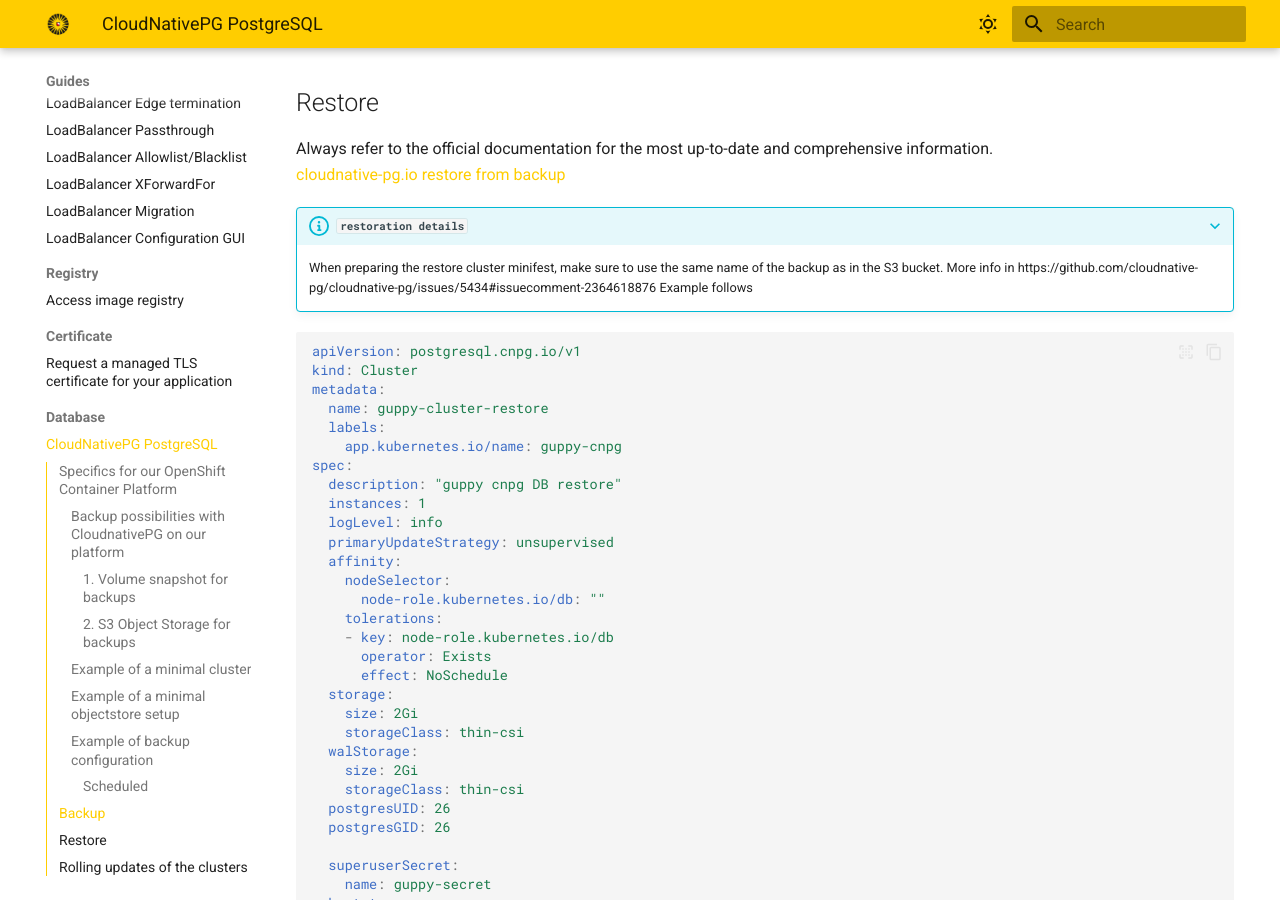
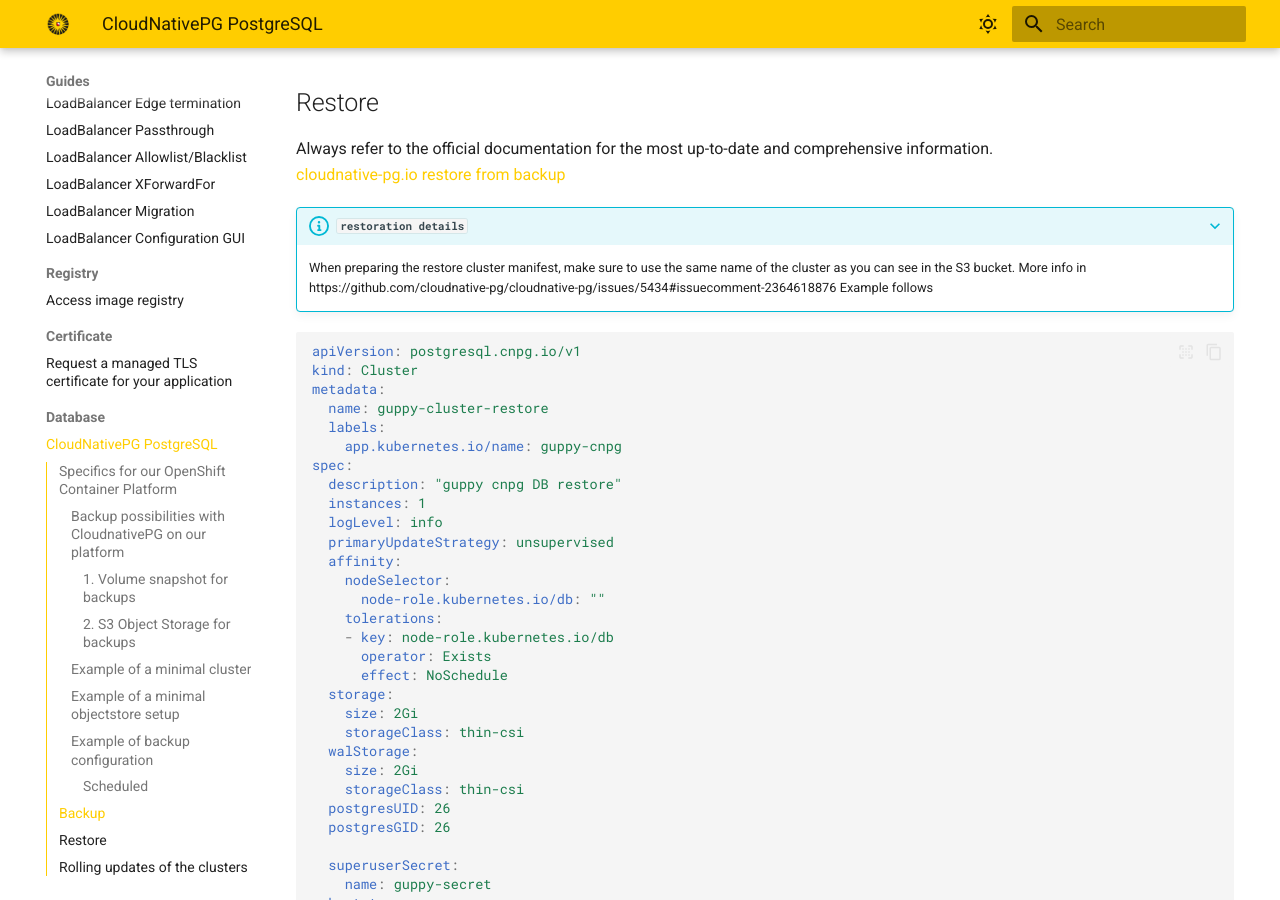
Before and after one commit to UtrechtUniversity/containerplatform-docs, an MkDocs documentation site: the page built from docs/content/guides/cloudnativepg-operator.md, in a window 1280 px wide and 900 px high, scrolled down 4333 px. Built offline with MkDocs 1.6.1 and Material for MkDocs 9.7.7, drawn with Linux system fonts in a browser that asks for light colours.

Commit message:
Update restoration details in CloudnativePG documentation for clarity

````diff
--- a/docs/content/guides/cloudnativepg-operator.md
+++ b/docs/content/guides/cloudnativepg-operator.md
@@ -195,7 +195,7 @@
 <a href="https://cloudnative-pg.io/documentation/1.27/recovery/" target="_blank">cloudnative-pg.io restore from backup</a>
 
 ???+ info "`restoration details`"
-    When preparing the restore cluster minifest, make sure to use the same name of the backup as in the S3 bucket. More info in https://github.com/cloudnative-pg/cloudnative-pg/issues/5434#issuecomment-2364618876
+    When preparing the restore cluster manifest, make sure to use the same name of the cluster as you can see in the S3 bucket. More info in https://github.com/cloudnative-pg/cloudnative-pg/issues/5434#issuecomment-2364618876
     Example follows
 
 ```yaml
````
